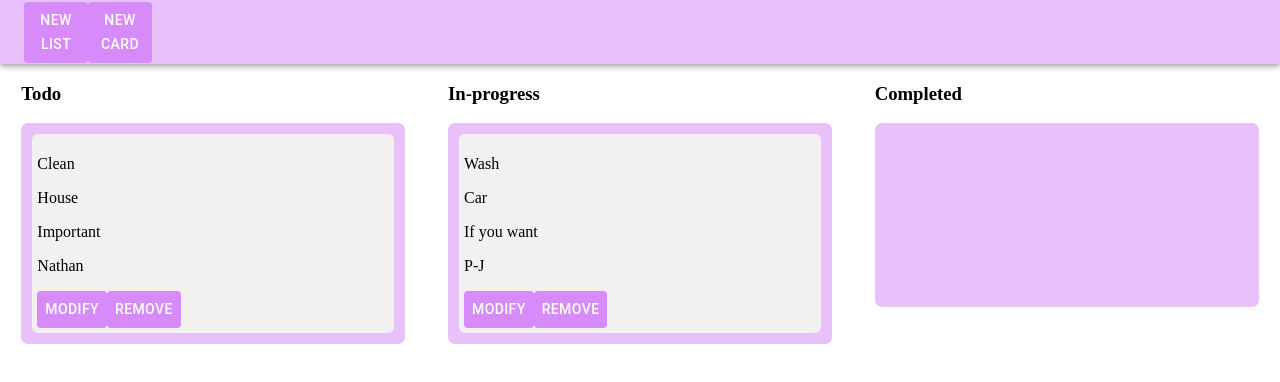
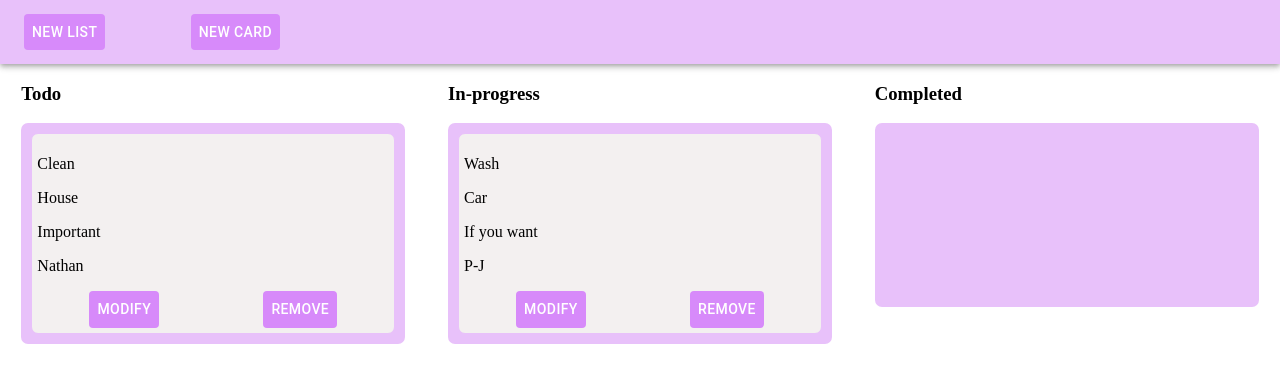
Before and after one commit to khouleman/Todo_react, a React (Create React App) app: page / in a window 1280 px wide. Shown: the top 382 px of the page. Built offline with nearby package versions, Linux system fonts and the light colour scheme.

Commit message:
recupere la val du modal mais pas réussi à modifier la card

```diff
--- a/src/App.tsx
+++ b/src/App.tsx
@@ -1,6 +1,6 @@
 import React, {useState} from 'react';
 import {DragDropContext, Draggable, Droppable} from 'react-beautiful-dnd';
-import _ from "lodash"
+import _, {replace} from "lodash"
 import {v4 as uuidv4} from 'uuid';
 import {AppBar, Box, Button, Modal, styled, TextField, Toolbar, Typography} from "@mui/material";
 import Swal from 'sweetalert2'
@@ -109,8 +109,7 @@ function App() {
         })
     }
 
-    // @ts-ignore
-    const reorder = (list, startIndex: number, endIndex: number) => {
+    const reorder = (list: string, startIndex: number, endIndex: number) => {
         const result = Array.from(list);
         const [removed] = result.splice(startIndex, 1);
         result.splice(endIndex, 0, removed);
@@ -147,28 +146,32 @@ function App() {
     const removeTodo = (id: string) => {
         // @ts-ignore
         document.getElementById(id).style.display = "none"
+    }
 
-    }
-    const modifyItem = () => {
+    const modifyItem = (name: string, description: string, priority: string, assignedTo: string) => {
+        // @ts-ignore
+        let inputName = document.getElementById('name').value
+        // @ts-ignore
+        let inputDescription = document.getElementById('description').value
+        // @ts-ignore
+        let inputPriority = document.getElementById('priority').value
+        // @ts-ignore
+        let inputAssignedTo = document.getElementById('assignedTo').value
 
-        setState(prev => {
-            return {
-                ...prev,
-                todo: {
-                    title: "Todo",
-                    items: [
-                        {
-                            id: uuidv4(),
-                            name: name,
-                            description: description,
-                            priority: priority,
-                            assignedTo: assignedTo,
-                        },
-                        ...prev.todo.items
-                    ]
-                }
-            }
-        })
+        console.log(inputName, inputDescription, inputAssignedTo, inputPriority)
+
+
+        // @ts-ignore
+        let nameText = document.getElementById(name).innerHTML
+        console.log(nameText)
+        // // @ts-ignore
+        // let descriptionText = document.getElementById(name).innerHTML = inputDescription
+        // // @ts-ignore
+        // let priorityText = document.getElementById(name).innerHTML = inputPriority
+        // // @ts-ignore
+        // let assignedToText = document.getElementById(name).innerHTML = inputAssignedTo
+        //
+
 
         setOpenModify(false)
         Swal.fire({
@@ -177,6 +180,11 @@ function App() {
             showConfirmButton: false,
             timer: 1500
         })
+
+        setName("")
+        setDescription("")
+        setPriority("")
+        setAssignedTo("")
     }
 
     const addItem = () => {
@@ -220,8 +228,7 @@ function App() {
     const [openList, setOpenList] = React.useState(false);
     const [openCard, setOpenCard] = React.useState(false);
     const [openModify, setOpenModify] = React.useState(false);
-    const handleOpenModify = (id: string, name: string, description: string, priority: string, assignedTo: string) => {
-        console.log(id)
+    const handleOpenModify = (name: string, description: string, priority: string, assignedTo: string) => {
         setName(name)
         setDescription(description)
         setPriority(priority)
@@ -320,15 +327,16 @@ function App() {
                                                                             {...provided.dragHandleProps}
                                                                             id={el.id}
                                                                         >
-                                                                            <p>{el.name}</p>
-                                                                            <p>{el.description}</p>
-                                                                            <p>{el.priority}</p>
-                                                                            <p>{el.assignedTo}</p>
-
+                                                                            <p id={el.name}>{el.name}</p>
+                                                                            <p id={el.description}>{el.description}</p>
+                                                                            <p id={el.priority}>{el.priority}</p>
+                                                                            <p id={el.assignedTo}>{el.assignedTo}</p>
+<div className={'mr'}>
                                                                             <ColorButton
-                                                                                onClick={() => handleOpenModify(el.id, el.name, el.description, el.priority, el.assignedTo)}>Modify</ColorButton>
+                                                                                onClick={() => handleOpenModify(el.name, el.description, el.priority, el.assignedTo)}>Modify</ColorButton>
                                                                             <ColorButton
                                                                                 onClick={() => removeTodo(el.id)}>Remove</ColorButton>
+</div>
                                                                             <Modal
                                                                                 open={openModify}
                                                                                 onClose={handleCloseModify}
@@ -343,28 +351,29 @@ function App() {
                                                                                             className={'boxContent'}>
                                                                                             <CssTextField
                                                                                                 label="Name of the task"
-                                                                                                id="custom-css-outlined-input"
+                                                                                                id="name"
                                                                                                 value={name}
-                                                                                                onChange={(e) => setName(e.target.value)}/>
+                                                                                                className={'name'}
+                                                                                                onChange={(e) => setName(e.target.value) }/>
                                                                                             <CssTextField
                                                                                                 label="Description"
-                                                                                                id="custom-css-outlined-input"
+                                                                                                id="description"
                                                                                                 value={description}
                                                                                                 onChange={(e) => setDescription(e.target.value)}/>
                                                                                             <CssTextField
                                                                                                 label="Priority"
-                                                                                                id="custom-css-outlined-input"
+                                                                                                id="priority"
                                                                                                 value={priority}
                                                                                                 onChange={(e) => setPriority(e.target.value)}/>
                                                                                             <CssTextField
                                                                                                 label="Assigned to"
-                                                                                                id="custom-css-outlined-input"
+                                                                                                id="assignedTo"
                                                                                                 value={assignedTo}
                                                                                                 onChange={(e) => setAssignedTo(e.target.value)}/>
                                                                                         </Typography>
                                                                                         <div>
                                                                                             <Button variant="contained"
-                                                                                                    onClick={modifyItem}
+                                                                                                    onClick={() => modifyItem(el.name, el.description, el.priority, el.assignedTo)}
                                                                                                     color="success"
                                                                                                     disabled={name.length === 0 || description.length === 0 || priority.length === 0 || assignedTo.length === 0}>
                                                                                                 Modify
--- a/src/index.css
+++ b/src/index.css
@@ -48,6 +48,7 @@ body {
 .todo {
     display: flex;
     justify-content: space-around;
+    flex-wrap: wrap;
 }
 
 .form-todo {
@@ -60,9 +61,14 @@ body {
 }
 
 .appbar {
-    width: 10%;
+    width: 20%;
     display: flex;
     justify-content: space-between;
+}
+
+.mr {
+    display: flex;
+    justify-content: space-around;
 }
 
 .navbar {
```
